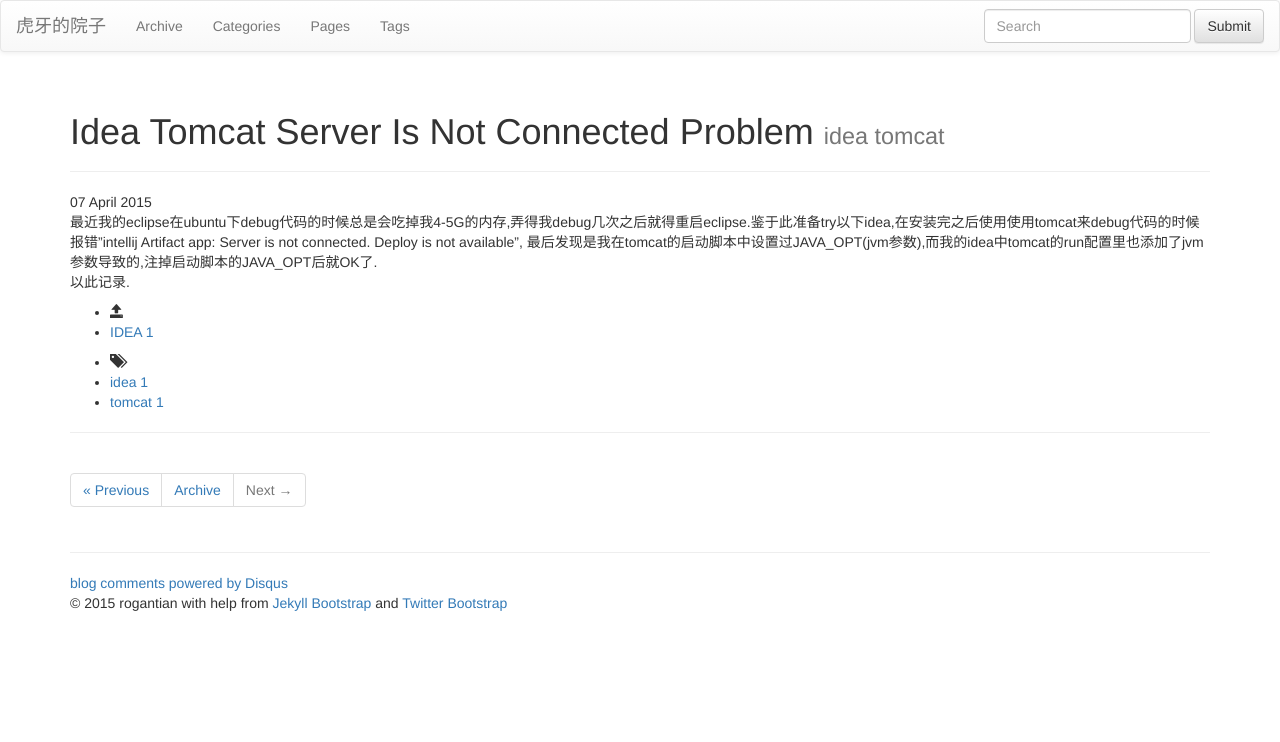
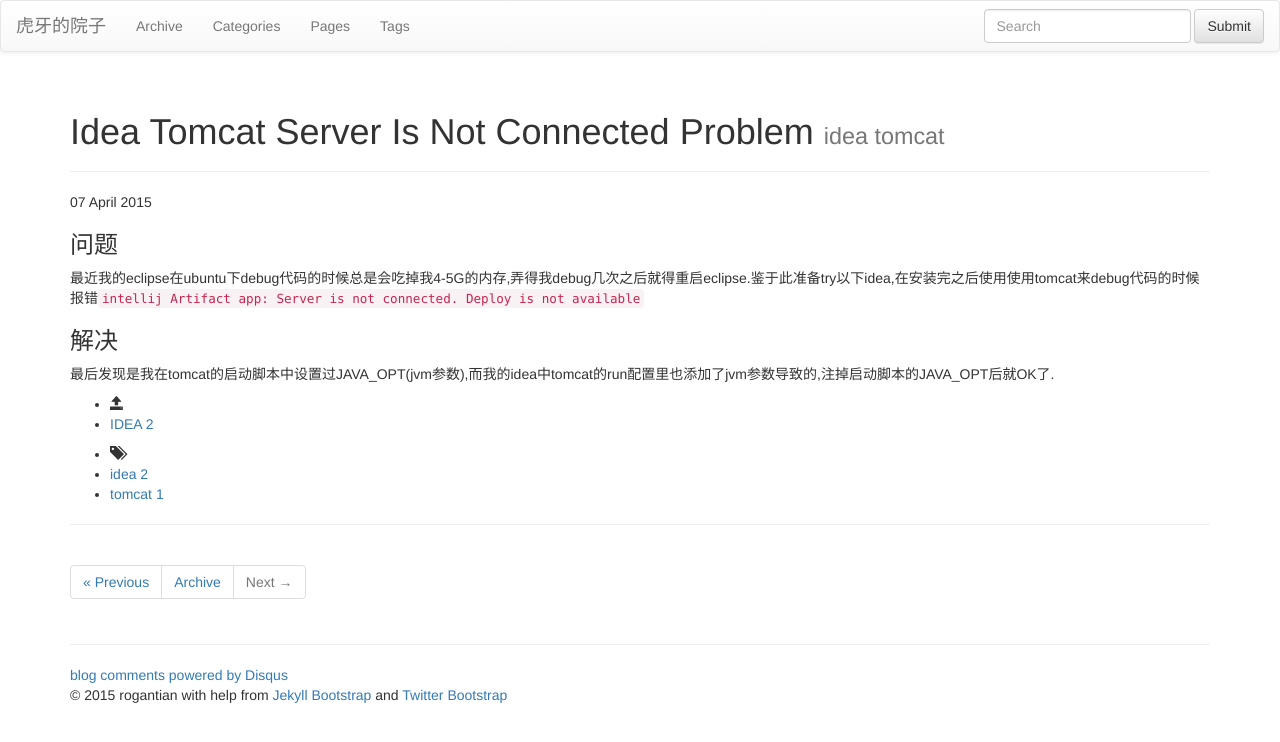
Before and after one commit to rogantianwz/rogantianwz.github.io, a Jekyll site: the page built from _posts/2015-04-07-idea-tomcat-server-is-not-connected-problem.md, in a window 1280 px wide. Shown: the top 742 px of the page. Built offline with Jekyll 4.4.1, drawn with Linux system fonts in a browser that asks for light colours; nearby versions of some CDN libraries; library files that are not in the unit come from our copies; comment, search, counter and statistics services are not loaded.

Commit message:
update post about idea

```diff
--- a/_posts/2015-04-07-idea-tomcat-server-is-not-connected-problem.md
+++ b/_posts/2015-04-07-idea-tomcat-server-is-not-connected-problem.md
@@ -5,5 +5,8 @@ tagline: "idea tomcat"
 tags: [idea, tomcat]
 ---
 {% include JB/setup %}
-最近我的eclipse在ubuntu下debug代码的时候总是会吃掉我4-5G的内存,弄得我debug几次之后就得重启eclipse.鉴于此准备try以下idea,在安装完之后使用使用tomcat来debug代码的时候报错"intellij Artifact app: Server is not connected. Deploy is not available", 最后发现是我在tomcat的启动脚本中设置过JAVA_OPT(jvm参数),而我的idea中tomcat的run配置里也添加了jvm参数导致的,注掉启动脚本的JAVA_OPT后就OK了.
-以此记录.
+### 问题
+最近我的eclipse在ubuntu下debug代码的时候总是会吃掉我4-5G的内存,弄得我debug几次之后就得重启eclipse.鉴于此准备try以下idea,在安装完之后使用使用tomcat来debug代码的时候报错`intellij Artifact app: Server is not connected. Deploy is not available`
+
+### 解决
+最后发现是我在tomcat的启动脚本中设置过JAVA_OPT(jvm参数),而我的idea中tomcat的run配置里也添加了jvm参数导致的,注掉启动脚本的JAVA_OPT后就OK了.
```
Also changed, not shown: _posts/2015-04-07-idea-launch-with-desktop-entry-problem.md (added, +18 -0 lines).
